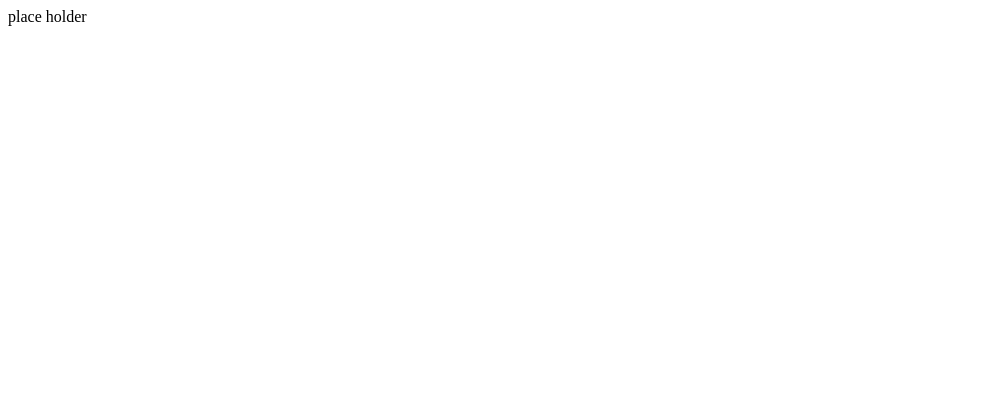
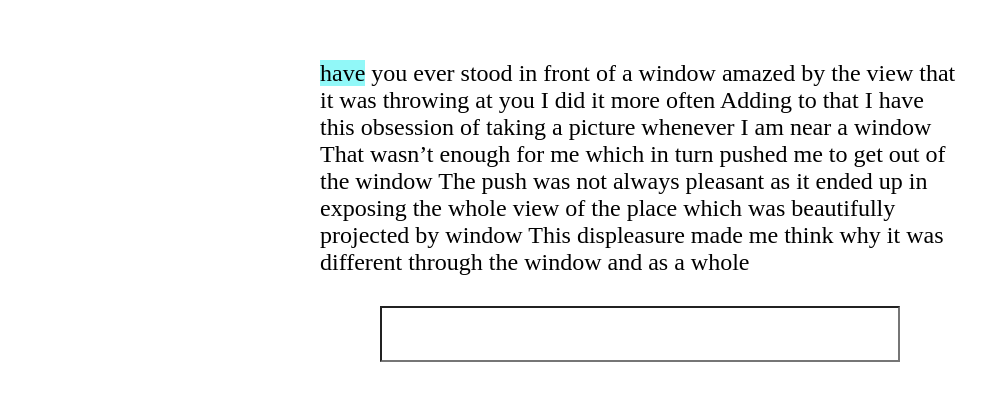
Before and after one commit to kavinkumar24071999/typebrighter, a React (Create React App) app: page / in a window 1280 px wide. Shown: the top 400 px of the page, without its empty margins (0-1007 px from the left). Built offline with nearby package versions, Linux system fonts and the light colour scheme; the HTML template or start-up script is replaced by a standard one.

Commit message:
Working code

```diff
--- a/src/App.js
+++ b/src/App.js
@@ -1,9 +1,11 @@
 import './App.css';
+import React from 'react';
+import Home from '../src/pages/Home';
 
 function App() {
   return (
     <div className="App">
-      place holder
+      <Home/>
     </div>
   );
 }
--- /dev/null
+++ b/src/models/words.js
@@ -0,0 +1,9 @@
+export const words = ["have", "you", "ever", "stood", "in", "front", "of", "a", "window",
+  "amazed", "by", "the", "view", "that", "it", "was", "throwing", "at", "you", "I",
+  "did", "it", "more", "often", "Adding", "to", "that", "I", "have", "this",
+  "obsession", "of", "taking", "a", "picture", "whenever", "I", "am", "near", "a", "window",
+  "That", "wasn’t", "enough", "for", "me", "which", "in", "turn", "pushed", "me", "to", "get",
+  "out", "of", "the", "window", "The", "push", "was", "not", "always", "pleasant", "as", "it", "ended",
+  "up", "in", "exposing", "the", "whole", "view", "of", "the", "place", "which", "was", "beautifully",
+  "projected", "by", "window", "This", "displeasure", "made", "me", "think", "why", "it", "was", "different",
+  "through", "the", "window", "and", "as", "a", "whole"]
--- /dev/null
+++ b/src/pages/Home.css
@@ -0,0 +1,28 @@
+.home {
+    margin: 60px auto;
+    align-content: center;
+    font-size: x-large;
+    max-width: 50vw;
+}
+
+.highlight {
+    background: #91f8f8;
+}
+
+.correct {
+    color: #67a803;
+}
+
+.inCorrect {
+    color: #fa3e3e;
+}
+
+input {
+    margin: 30px auto auto;
+    display: flex;
+    height: 50px;
+    width: 40vw;
+    font-size: x-large;
+    font-family: inherit;
+    background-color: #ffffff;
+}
--- /dev/null
+++ b/src/pages/Home.js
@@ -0,0 +1,82 @@
+import {Component} from "react";
+import React from 'react';
+import {words} from '../models/words'
+import './Home.css'
+
+class Home extends Component {
+  wordsClass = {
+    0: ""
+  };
+
+  constructor(props) {
+    super(props);
+    this.state = {
+      currentInput: "",
+      selectedWord: "",
+      wordStatus: "highlight",
+      spaceCount: 0,
+    }
+  }
+
+  render() {
+    return <div className={'home'}>
+      {this.randomWords()}
+      {this.getInputTextBox()}
+    </div>;
+  }
+
+  randomWords() {
+    return words.map((word, index) => {
+      return <span id={index}
+                   className={this.wordsClass[index] ? this.wordsClass[index]
+                     : this.isSelected(word, index) ? this.state.wordStatus : ""}> {word}
+      </span>
+    })
+  }
+
+  getInputTextBox() {
+    return (<input type={'text'} className={"TextBox"}
+                   onChange={(event) => {
+                     this.handleInputChange(event.target.value)
+                     this.handleWordStatus()
+                   }}
+                   value={this.state.currentInput}
+                   tabIndex={18}
+    />)
+  }
+
+  handleWordStatus = () => {
+    const selectedWord = words[this.state.spaceCount];
+    if (selectedWord === this.state.currentInput) {
+      this.wordsClass[this.state.spaceCount] = 'correct'
+      return
+    }
+    if (!selectedWord.includes(this.state.currentInput) && selectedWord.length !== this.state.currentInput) {
+      this.wordsClass[this.state.spaceCount] = 'inCorrect'
+      return
+    }
+    if (selectedWord.includes(this.state.currentInput) || !this.state.currentInput) {
+      this.setState({wordStatus: 'highlight'})
+      return
+    }
+    this.setState({wordStatus: 'inCorrect'})
+  }
+
+  handleInputChange(value) {
+    const selectedWord = words[this.state.spaceCount];
+    if (value.includes(" ")) {
+      if (selectedWord !== this.state.currentInput)
+        this.wordsClass[this.state.spaceCount] = 'inCorrect'
+      this.setState({currentInput: ""});
+      this.setState({spaceCount: this.state.spaceCount + 1});
+      return
+    }
+    this.setState({currentInput: value});
+  }
+
+  isSelected = (word, index) => {
+    return index === this.state.spaceCount;
+  }
+}
+
+export default Home;
```
Also changed, not shown: 2 other files (tests, documents, lock files or other folders).
